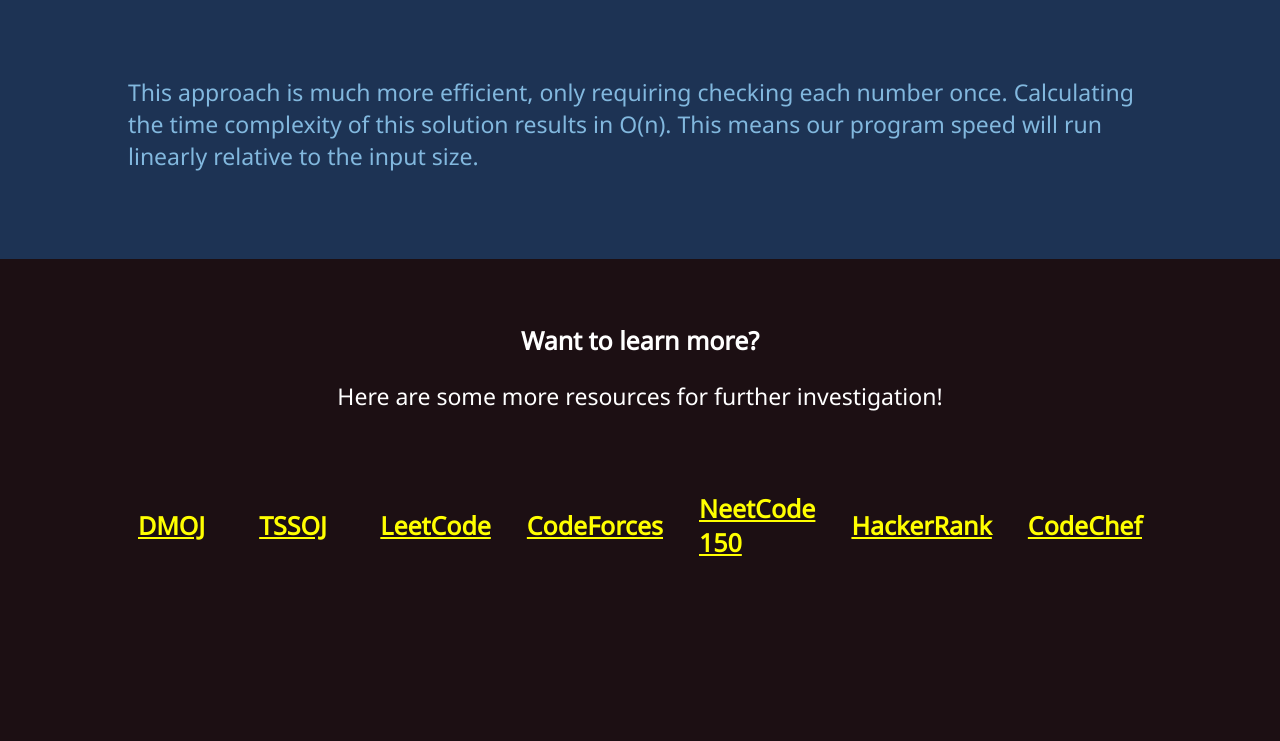
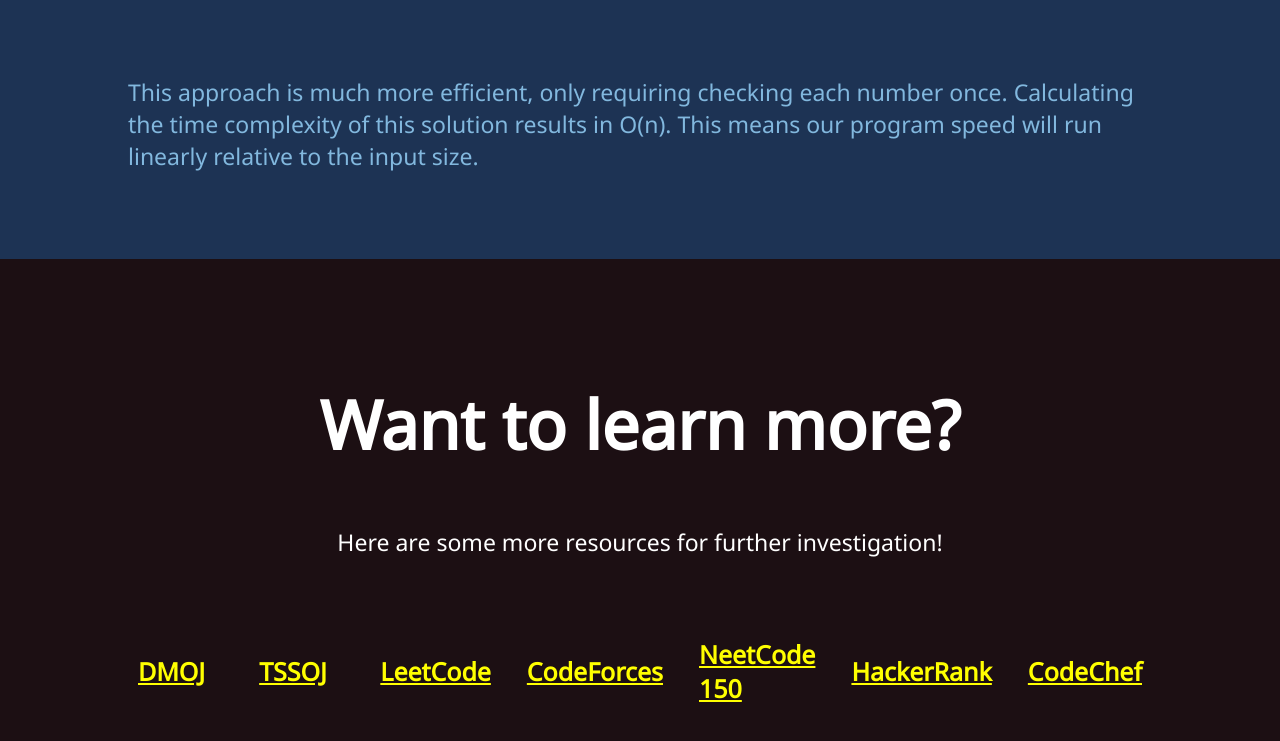
Before and after one commit to KurbyDoo/intro_to_competitive_programming, a plain HTML site: page html/pages/home.html in a window 1280 px wide. Shown: the part 5474-6215 px from the top of the page. Before the commit the page ends 6121 px from the top, so only its background shows below. Drawn offline with nearby package versions, Linux system fonts and the light colour scheme.

Commit message:
Add files via upload

```diff
--- a/html/footer.html
+++ b/html/footer.html
@@ -1,6 +1,6 @@
 <div class="section black">
     <div class="align_center">
-        <h4>Want to learn more?</h1>
+        <h2>Want to learn more?</h2>
         <p class="info_paragraph">Here are some more resources for further investigation!</p>
     </div>
     <div class="horizontal_alignment">
```
